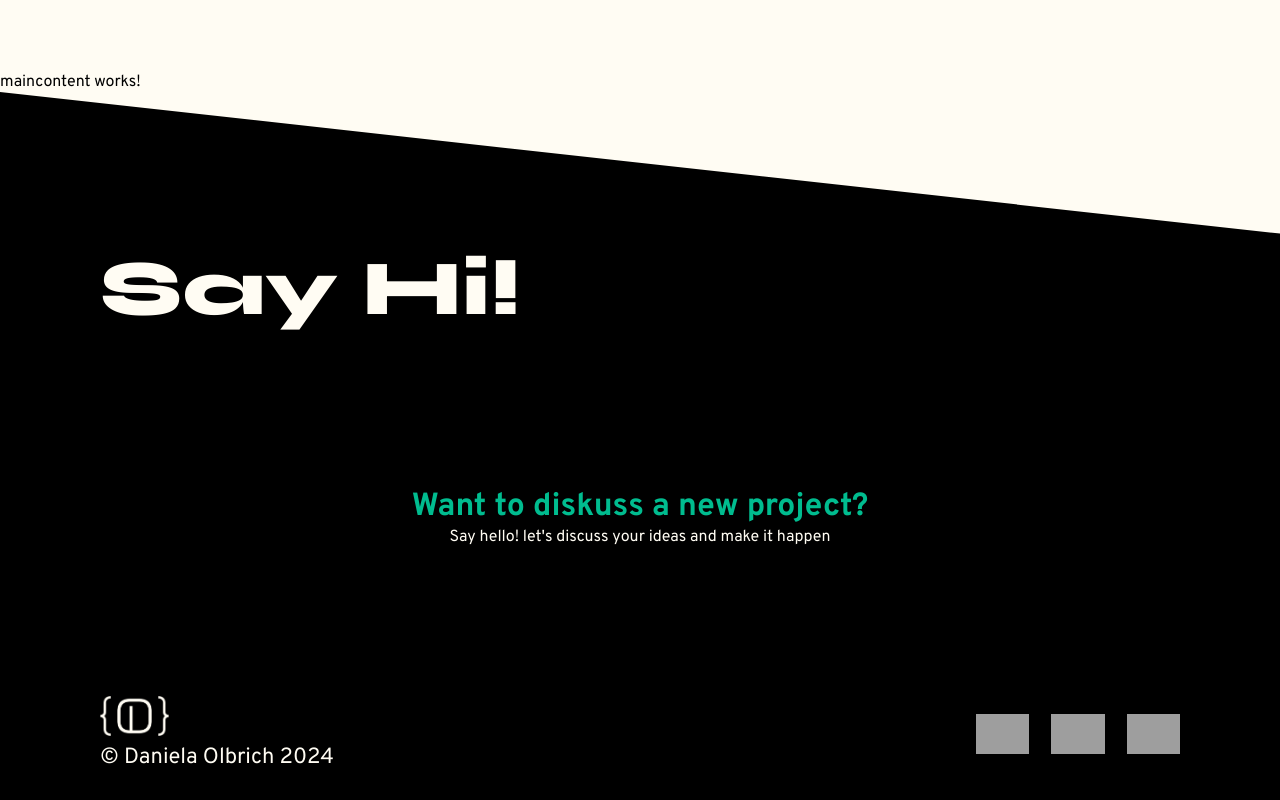
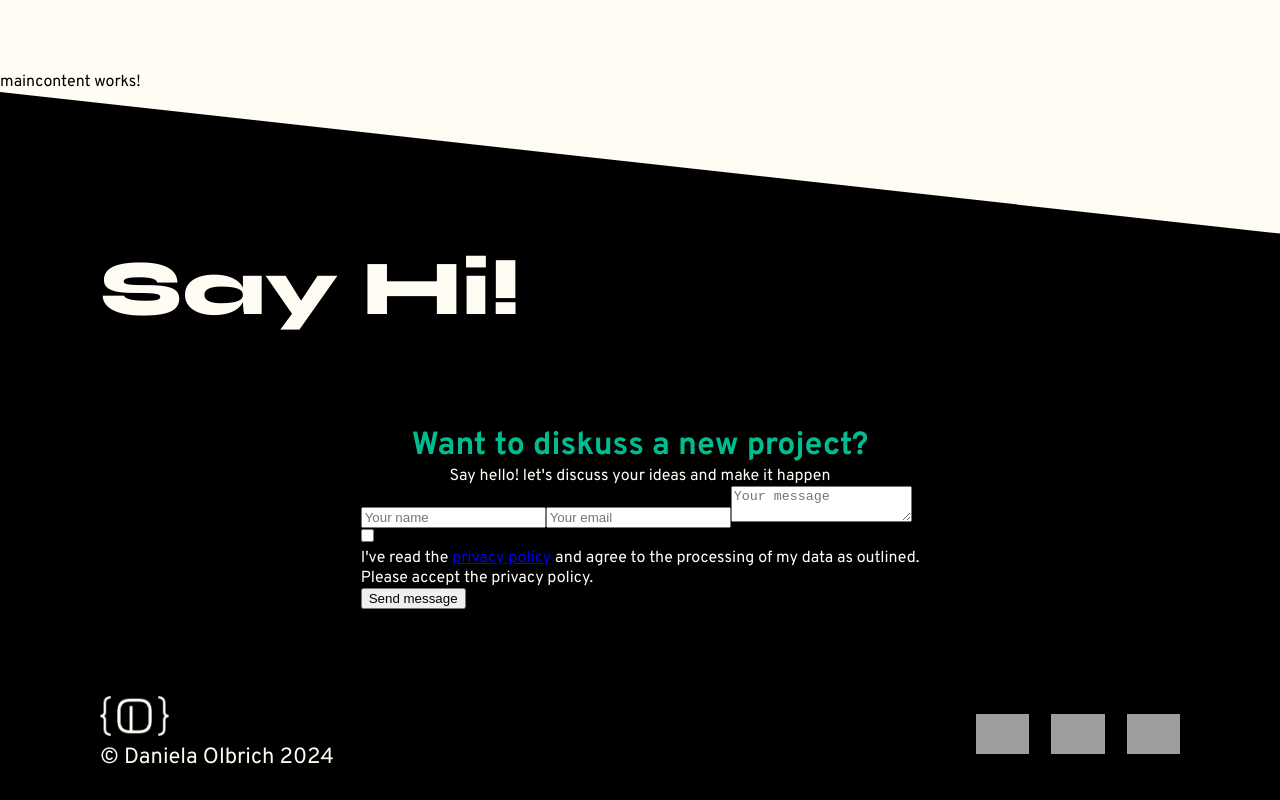
Before and after one commit to danielaolbrich/Portfolio, an Angular app: page / in a window 1280 px wide. Shown: the part 932-1732 px from the top of the page. Built offline with nearby package versions, Linux system fonts and the light colour scheme; grey boxes are pictures that could not be loaded.

Commit message:
added content

```diff
--- a/src/app/contact/contact.component.html
+++ b/src/app/contact/contact.component.html
@@ -1,11 +1,28 @@
-    <div class="blackContainer"><h3>Say Hi!</h3>
+<div class="blackContainer">
+  <h3>Say Hi!</h3>
 
-<div class="contactFormular">
+  <div class="contactFormular">
     <h4>Want to diskuss a new project?</h4>
     <p>Say hello! let's discuss your ideas and make it happen</p>
+
+    <div class="inputContainer">
+      <input type="text" required placeholder="Your name" />
+      <input type="email" name="" id="" required placeholder="Your email" />
+      <textarea name="" id="" required placeholder="Your message"></textarea>
+      <div class="checkTerms">
+        <div class="checkBoxStyle">
+          <input type="checkbox" name="Agree Terms" id="" />
+        </div>
+        I've read the
+        <a href="http://">privacy policy</a>
+        and agree to the processing of my data as outlined.
+      </div>
+      <div class="termsRequiredContainer">
+        <div class="termsRequired">Please accept the privacy policy.</div>
+      </div>
+      <button>Send message</button>
+    </div>
+  </div>
+
+  <app-footer></app-footer>
 </div>
-
-
-
-        <app-footer></app-footer>
-    </div>
```
